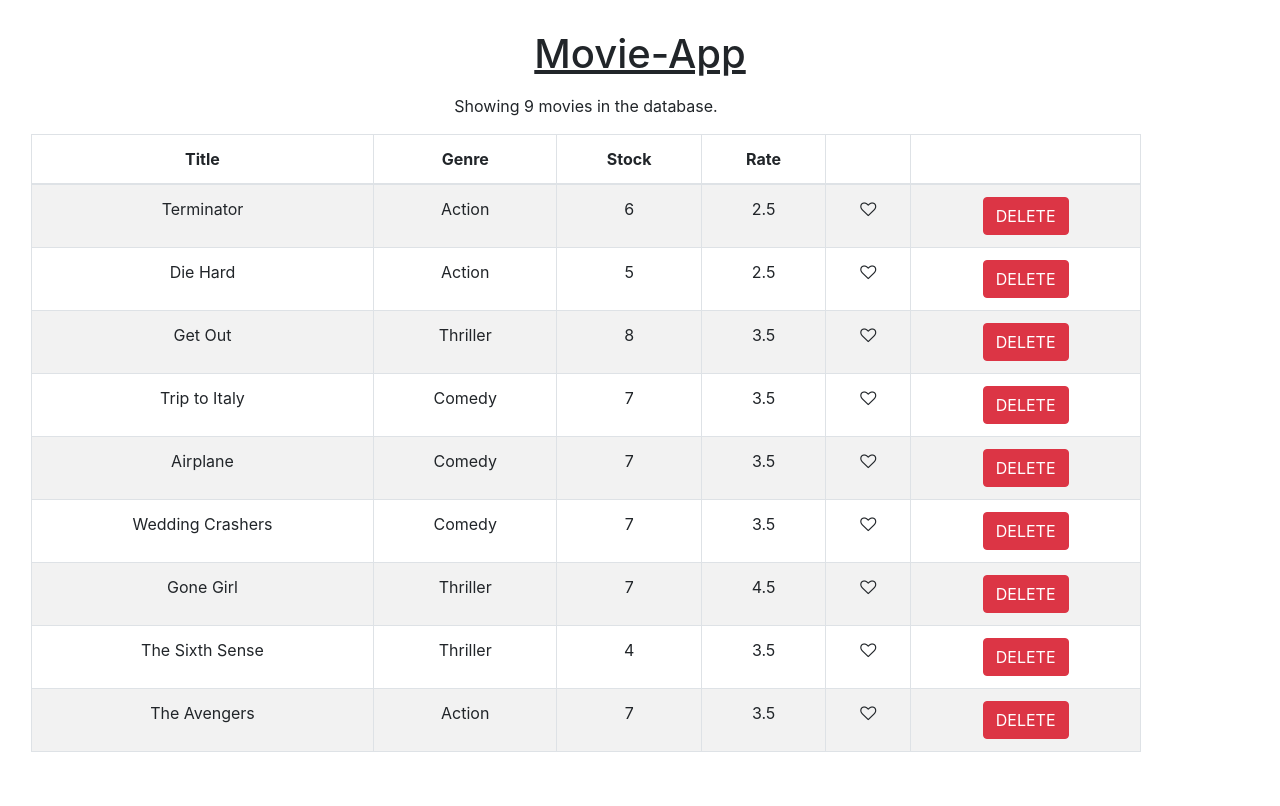
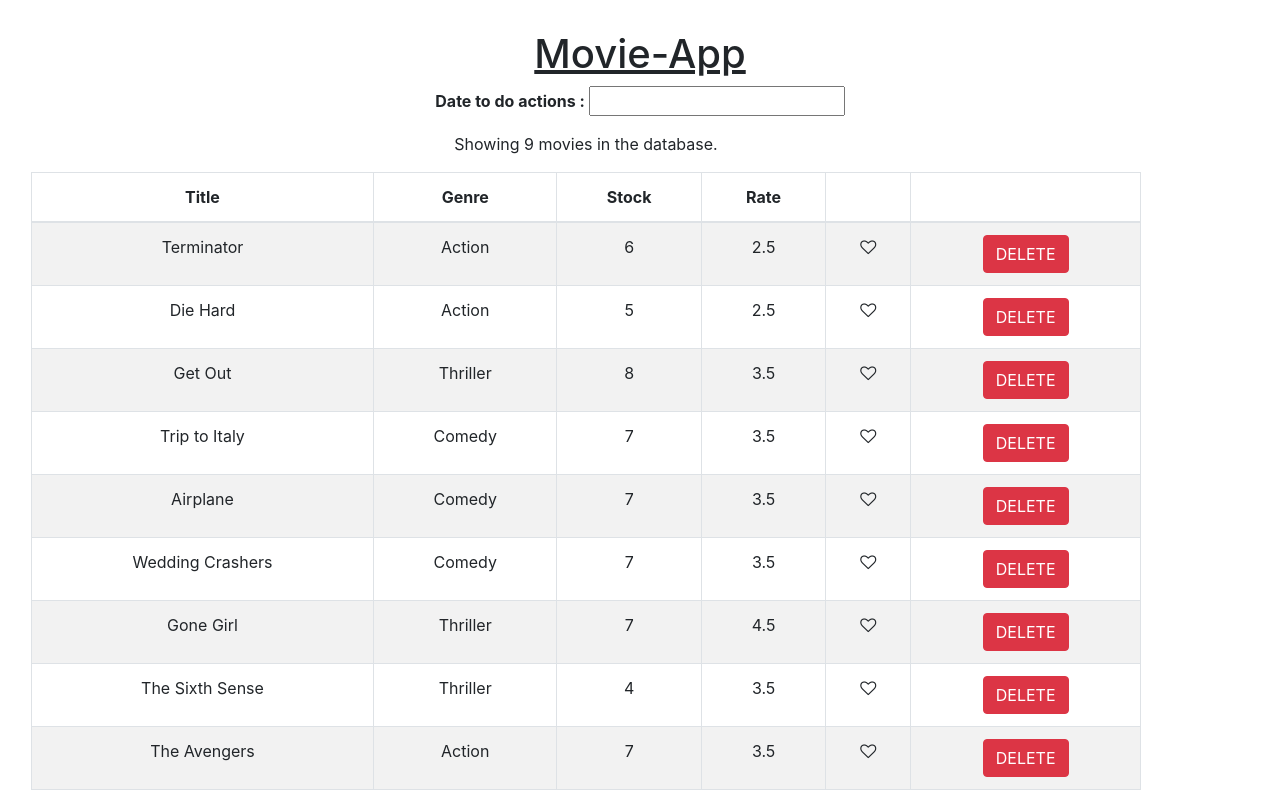
Before and after one commit to soniasoni04/movie-app, a React (Create React App) app: page / in a window 1280 px wide. Built offline with nearby package versions, Linux system fonts and the light colour scheme.

Commit message:
added date element

```diff
--- a/package.json
+++ b/package.json
@@ -9,7 +9,10 @@
     "@testing-library/user-event": "^7.2.1",
     "bootstrap": "^4.4.1",
     "font-awesome": "^4.7.0",
+    "moment": "^2.24.0",
     "react": "^16.12.0",
+    "react-datepicker": "^2.11.0",
+    "react-day-picker": "^7.4.0",
     "react-dom": "^16.12.0",
     "react-scripts": "3.3.0"
   },
--- a/src/App.js
+++ b/src/App.js
@@ -1,5 +1,6 @@
 import React, { Component } from "react";
 import Movies from "./components/movies";
+import DatePick from "./components/datePick";
 import "./App.css";
 
 class App extends Component {
@@ -10,6 +11,7 @@ class App extends Component {
         <h1>
           <u>Movie-App</u>
         </h1>
+        <b>Date to do actions : </b> <DatePick />
         <Movies />
       </div>
     );
--- /dev/null
+++ b/src/components/datePick.js
@@ -0,0 +1,24 @@
+import React, { Component } from "react";
+import DatePicker from "react-datepicker";
+
+class DatePick extends Component {
+  state = { startDate: "" };
+
+  handleChange = date => {
+    console.log("date: ", date);
+    this.setState({ startDate: date });
+  };
+
+  render() {
+    //console.log("date : ", this.state.startDate);
+    return (
+      <DatePicker
+        format="MM-DD-YYYY"
+        selected={this.state.startDate}
+        onChange={this.handleChange}
+      />
+    );
+  }
+}
+
+export default DatePick;
--- a/src/index.js
+++ b/src/index.js
@@ -5,6 +5,7 @@ import App from "./App";
 import * as serviceWorker from "./serviceWorker";
 import "bootstrap/dist/css/bootstrap.css";
 import "font-awesome/css/font-awesome.min.css";
+import "react-datepicker/dist/react-datepicker.css";
 
 ReactDOM.render(<App />, document.getElementById("root"));
 
```
Also changed, not shown: 1 other file (tests, documents, lock files or other folders).
